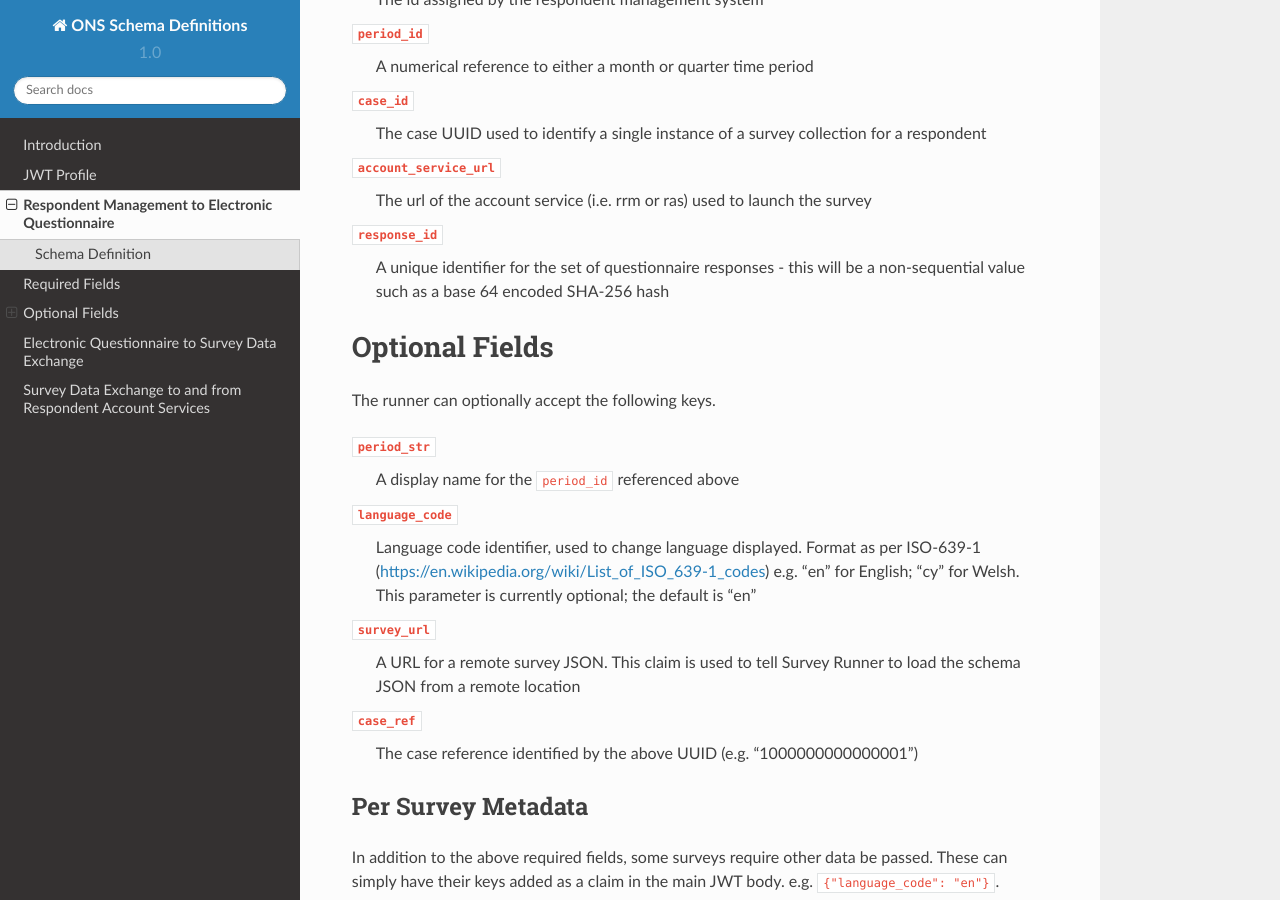
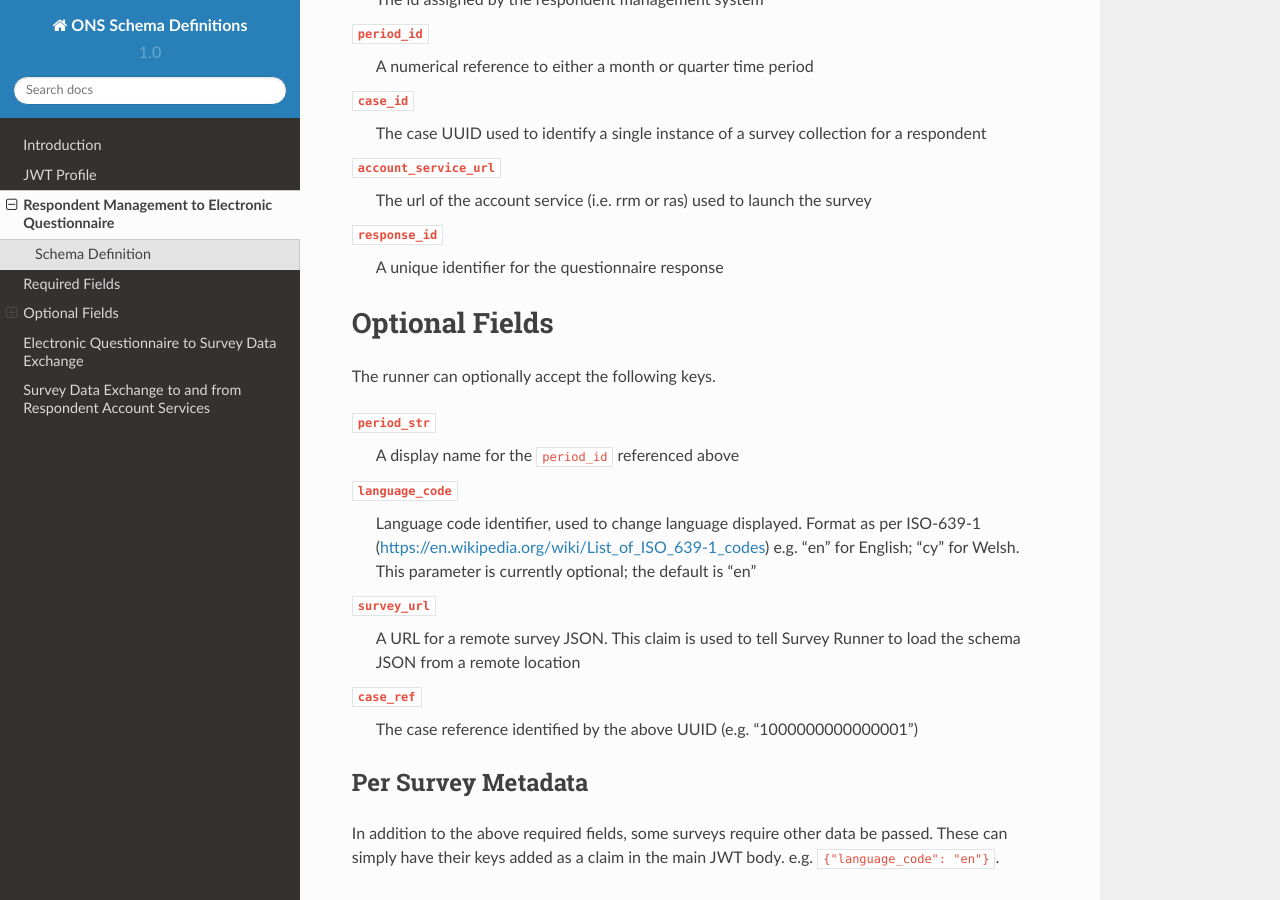
Before and after one commit to ONSdigital/ons-schema-definitions, a Sphinx documentation site: the page built from docs/respondent_management_to_electronic_questionnaire.rst, in a window 1280 px wide and 900 px high, scrolled down 1293 px. Built offline with Sphinx 7.4.7 and the Read the Docs theme 2.0.0, drawn with Linux system fonts in a browser that asks for light colours.

Commit message:
Remove details from response_id description

```diff
--- a/docs/respondent_management_to_electronic_questionnaire.rst
+++ b/docs/respondent_management_to_electronic_questionnaire.rst
@@ -44,7 +44,7 @@ The following metadata keys are always required for the survey runner, they do n
 ``account_service_url``
   The url of the account service (i.e. rrm or ras) used to launch the survey
 ``response_id``
-  A unique identifier for the set of questionnaire responses - this will be a non-sequential value such as a base 64 encoded SHA-256 hash
+  A unique identifier for the questionnaire response
 
 Optional Fields
 ---------------
```
